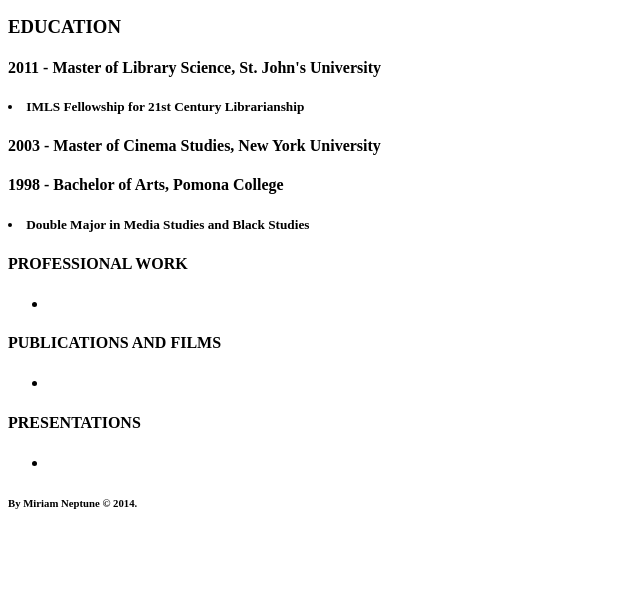
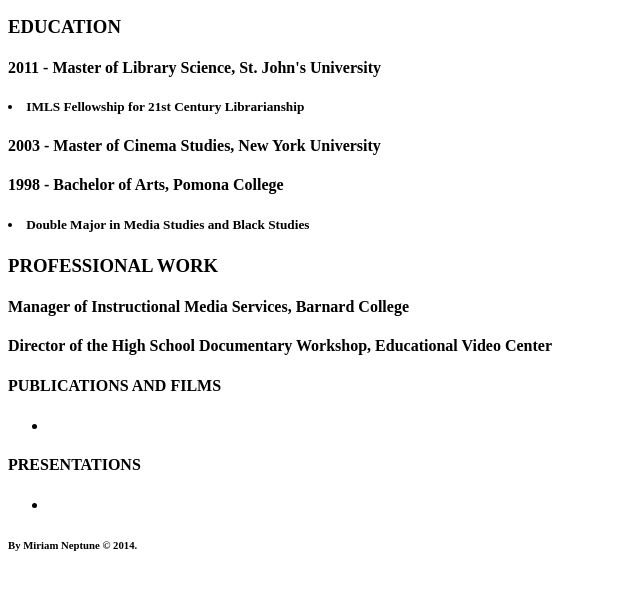
Before and after one commit to neptunemir/Webpage1, a plain HTML site: page Index.html in a window 1280 px wide. Shown: the part 105-694 px from the top of the page, without its empty margins (0-640 px from the left). Drawn offline with Linux system fonts and the light colour scheme.

Commit message:
Updated first webpage

```diff
--- a/Index.html
+++ b/Index.html
@@ -22,15 +22,10 @@
   <h4>1998 - Bachelor of Arts, Pomona College</h4>
   <h5><li> Double Major in Media Studies and Black Studies</h5></li>
 
+<h3 class="Section_header"> PROFESSIONAL WORK </h3><!--This is where you label sections of your resume.-->
+<h4>Manager of Instructional Media Services, Barnard College</h4>
+<h4>Director of the High School Documentary Workshop, Educational Video Center</h4>
 
-     <!--These are the specific items in the list.-->
-
-
-<h4 class="Section_header"> PROFESSIONAL WORK </h4><!--This is where you label sections of your resume.-->
-  <h5 class="Item_content"> </h5> <!--These are the items that you are placing under each section header.-->
-  <ul class = "Details">
-    <li class = "Detail_items"> </li> <!--These are the specific items in the list.-->
-   </ul>
 
   <h4 class="Section_header"> PUBLICATIONS AND FILMS </h4><!--This is where you label sections of your resume.-->
   <h5 class="Item_content"> </h5> <!--These are the items that you are placing under each section header.-->
```
